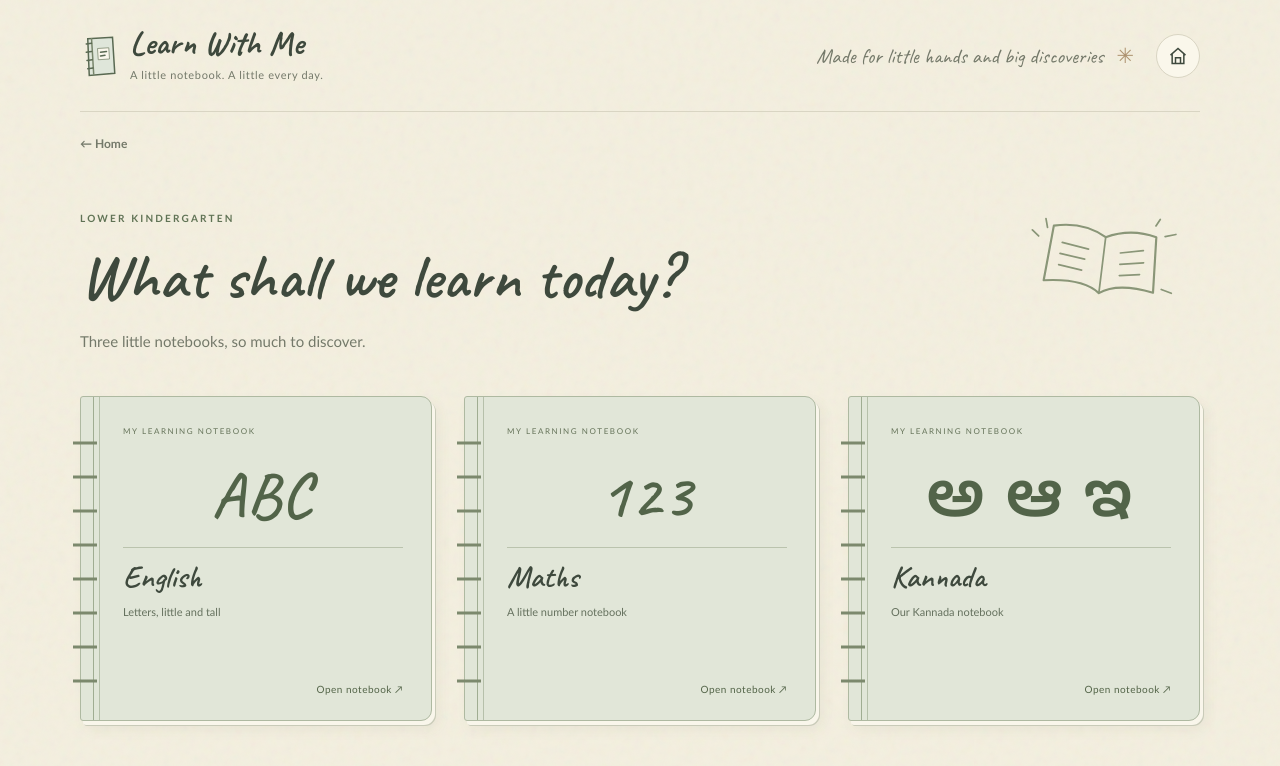
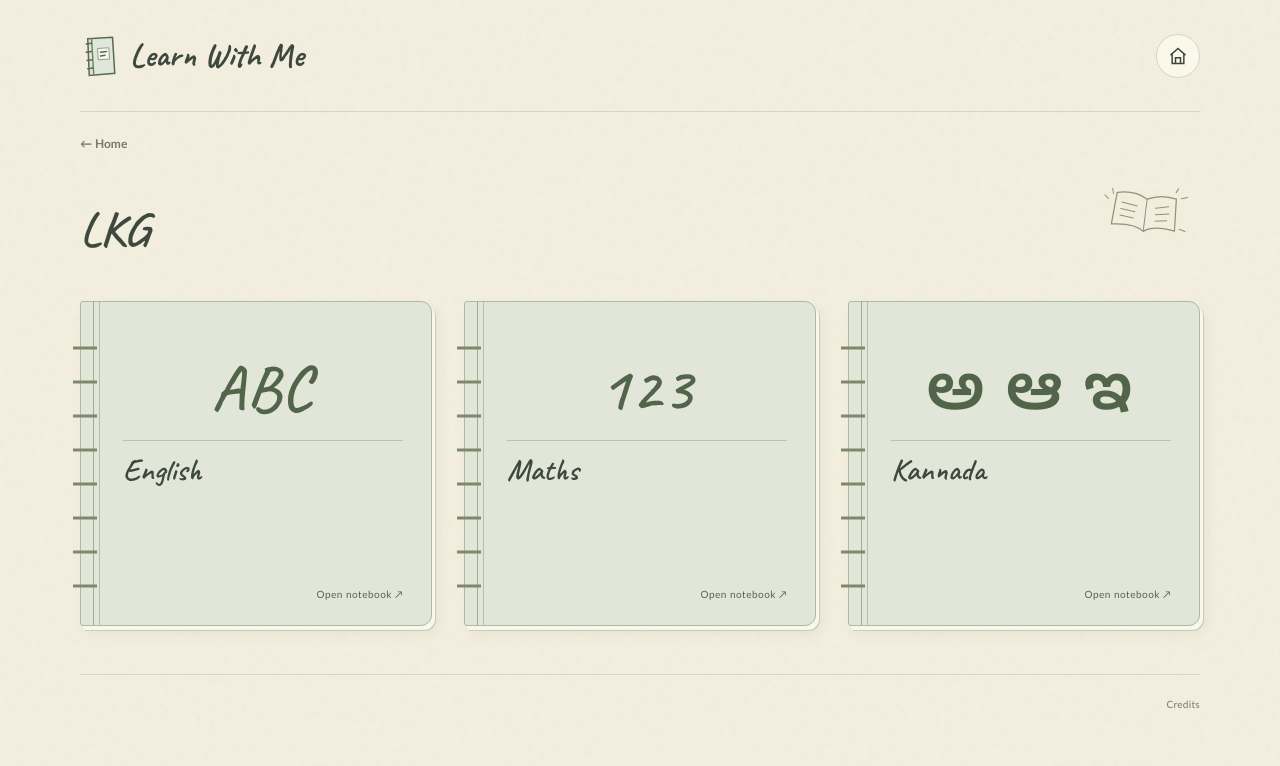
Before and after one commit to somanathghalimath/learn-with-me, a website: page index.html in a window 1280 px wide. Both pictures are taken after a click on the link "Open LKG notebook". Shown: the top 766 px of the page. Drawn offline with Linux system fonts and the light colour scheme.

Commit message:
Remove decorative copy throughout the notebook interface

```diff
--- a/curriculum.js
+++ b/curriculum.js
@@ -171,19 +171,16 @@ window.CURRICULUM = (() => {
     english: {
       title: "English",
       sample: "ABC",
-      description: "Letters, little and tall",
       sets: ["uppercase", "lowercase", "combination"],
     },
     maths: {
       title: "Maths",
       sample: "123",
-      description: "A little number notebook",
       sets: ["numbers", "numerals"],
     },
     kannada: {
       title: "Kannada",
       sample: "ಅ ಆ ಇ",
-      description: "Our Kannada notebook",
       sets: ["kannadaSwaras", "kannadaVyanjanas"],
     },
   };
--- a/index.html
+++ b/index.html
@@ -27,14 +27,8 @@
       <header class="app-header">
         <a class="brand" href="#/" aria-label="Learn With Me home"
           ><img src="assets/notebook.svg" alt="" width="38" height="42" /><span
-            >Learn With Me<small
-              >A little notebook. A little every day.</small
-            ></span
+            >Learn With Me</span
           ></a
-        >
-        <span class="header-note"
-          >Made for little hands and big discoveries
-          <span aria-hidden="true">✳</span></span
         >
         <a class="home-button" href="#/" aria-label="Home"
           ><svg
@@ -53,11 +47,7 @@
       <main id="main" tabindex="-1">
         <section id="selectionPage" aria-labelledby="pageTitle">
           <div class="page-intro">
-            <span class="eyebrow" id="pageEyebrow">YOUR LEARNING SHELF</span>
-            <h1 id="pageTitle">Little pages,<br />big beginnings.</h1>
-            <p id="pageDescription">
-              Pick up a notebook. Let’s learn something together.
-            </p>
+            <h1 id="pageTitle">Learn With Me</h1>
             <svg
               class="intro-doodle"
               viewBox="0 0 180 130"
@@ -79,13 +69,6 @@
             </svg>
           </div>
           <div class="notebook-shelf" id="notebookShelf"></div>
-          <div class="workbook-note">
-            <span class="note-pencil" aria-hidden="true">✎</span>
-            <p>
-              <strong>Watch here. Write in your notebook.</strong><br />A
-              pencil, a real notebook, and a little curiosity are all you need.
-            </p>
-          </div>
         </section>
         <section id="lessonPage" aria-label="Handwriting demonstration" hidden>
           <div class="lesson-topline">
@@ -306,16 +289,9 @@
               aria-label="Choose an exercise"
             ></div>
           </details>
-          <p class="lesson-note">
-            Watch the pencil, then try it in your own notebook.
-          </p>
         </section>
       </main>
-      <footer>
-        <span>Small steps. Beautiful beginnings.</span
-        ><span class="footer-flower" aria-hidden="true">✳</span
-        ><a href="ATTRIBUTION.md">Made with care · Credits</a>
-      </footer>
+      <footer><a href="ATTRIBUTION.md">Credits</a></footer>
     </div>
     <noscript
       >This notebook needs JavaScript to demonstrate handwriting. Please enable
--- a/navigation.js
+++ b/navigation.js
@@ -16,7 +16,7 @@
     uppercase: "26 capital letters",
     lowercase: "26 small letters",
     combination: "26 letter pairs",
-    numbers: "50 numbers to discover",
+    numbers: "50 numbers",
     numerals: "10 number names",
     kannadaSwaras: "15 swaras & marks",
     kannadaVyanjanas: "34 consonants",
@@ -31,9 +31,6 @@
     const binding = document.createElement("span");
     binding.className = "tile-binding";
     binding.setAttribute("aria-hidden", "true");
-    const label = document.createElement("span");
-    label.className = "tile-label";
-    label.textContent = "MY LEARNING NOTEBOOK";
     const characters = document.createElement("span");
     characters.className = "tile-sample";
     characters.textContent = sample;
@@ -49,7 +46,9 @@
     const open = document.createElement("span");
     open.className = "tile-open";
     open.textContent = "Open notebook  ↗";
-    a.append(binding, label, characters, name, sub, desc, open);
+    a.append(binding, characters, name, sub);
+    if (description) a.append(desc);
+    a.append(open);
     if (parts.length === 1) {
       a.setAttribute("aria-label", "Open LKG notebook");
       const illustration = document.createElement("img");
@@ -149,27 +148,15 @@
       const shelf = $("#notebookShelf");
       shelf.replaceChildren();
       if (!route.length) {
-        $("#pageEyebrow").textContent = "YOUR LEARNING SHELF";
-        $("#pageTitle").innerHTML = "Little pages,<br>big beginnings.";
-        $("#pageDescription").textContent =
-          "Pick up a notebook. Let’s learn something together.";
-        shelf.append(
-          tile("LKG", "Aa  123", "Our first little lessons", ["lkg"]),
-        );
+        $("#pageTitle").textContent = "Learn With Me";
+        shelf.append(tile("LKG", "Aa  123", "", ["lkg"]));
       } else if (!route[1]) {
-        $("#pageEyebrow").textContent = "LOWER KINDERGARTEN";
-        $("#pageTitle").textContent = "What shall we learn today?";
-        $("#pageDescription").textContent =
-          "Three little notebooks, so much to discover.";
+        $("#pageTitle").textContent = "LKG";
         for (const [key, s] of Object.entries(CURRICULUM.subjects))
-          shelf.append(tile(s.title, s.sample, s.description, ["lkg", key]));
+          shelf.append(tile(s.title, s.sample, "", ["lkg", key]));
       } else {
         const subject = CURRICULUM.subjects[route[1]];
-        $("#pageEyebrow").textContent = `LKG / ${subject.title.toUpperCase()}`;
-        $("#pageTitle").textContent =
-          `Let’s write ${subject.title === "Maths" ? "numbers" : subject.title === "English" ? "in English" : "in Kannada"}.`;
-        $("#pageDescription").textContent =
-          "Choose a notebook and follow the pencil.";
+        $("#pageTitle").textContent = subject.title;
         for (const key of subject.sets) {
           const set = LETTER_LIBRARY[key];
           shelf.append(
--- a/styles.css
+++ b/styles.css
@@ -890,8 +890,7 @@ summary span:first-child {
 }
 .is-home .navigation,
 .is-home .page-intro,
-.is-home .workbook-note,
-.is-home footer {
+.is-home .workbook-note {
   display: none;
 }
 .is-home .tile-label,
@@ -992,3 +991,28 @@ summary span:first-child {
     margin-left: auto;
   }
 }
+
+/* Functional page names and controls carry the interface without decorative copy. */
+.app-header .home-button {
+  margin-left: auto;
+}
+.page-intro {
+  padding-top: 12px;
+  padding-bottom: 12px;
+}
+.page-intro h1 {
+  font-size: clamp(34px, 4vw, 48px);
+}
+footer {
+  justify-content: flex-end;
+}
+@media (max-width: 650px) {
+  .is-home .app-header {
+    height: 84px;
+    min-height: 84px;
+    padding: 12px 0;
+    flex-wrap: nowrap;
+  }
+}
+
+.intro-doodle{width:90px;top:8px;right:10px;}
```
Also changed, not shown: tools/check-curriculum.cjs (+13 -6 lines), README.md.
